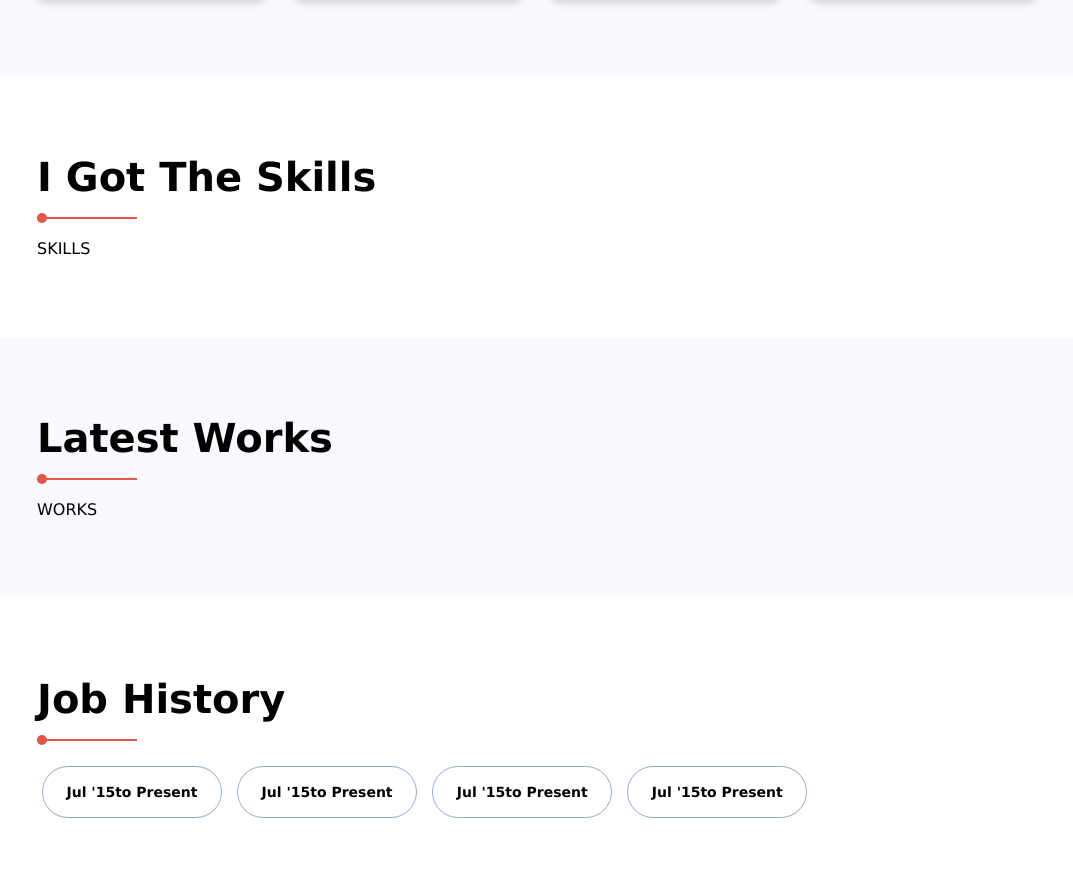
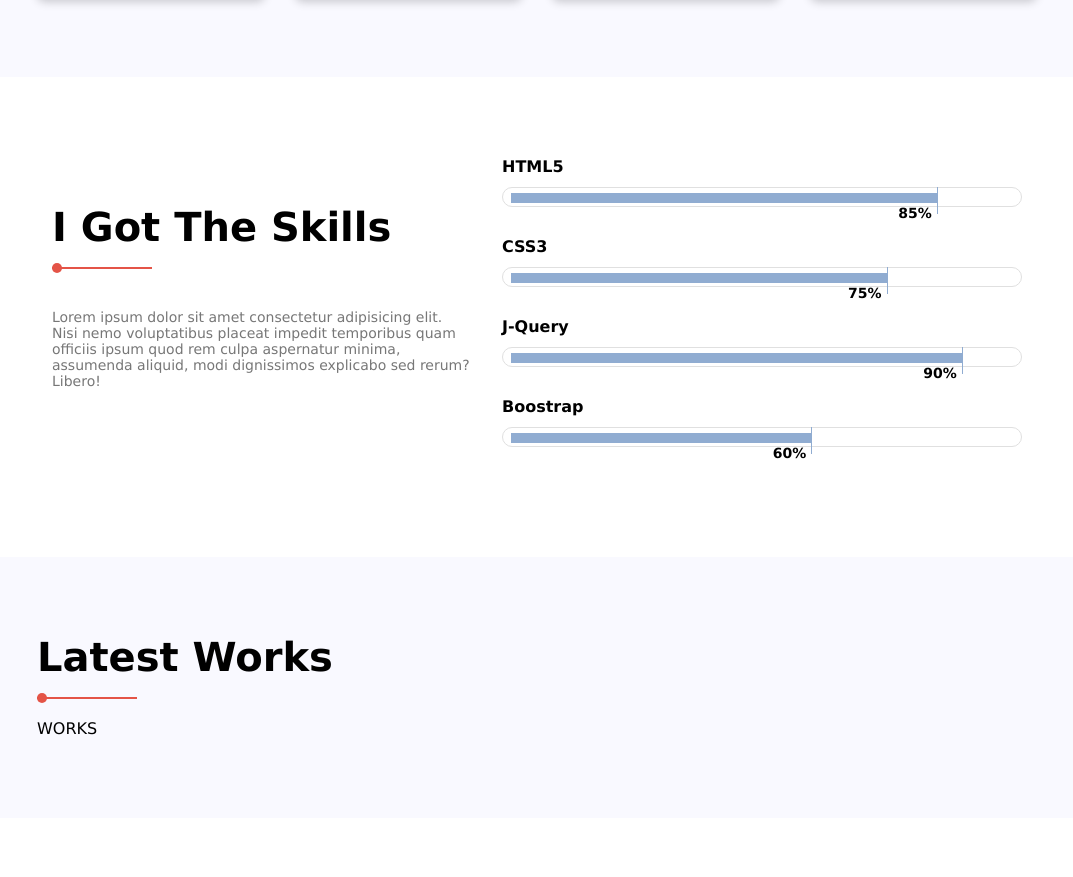
Before and after one commit to front-end-by-rimantas/Kareem-portfolio-project, a plain HTML site: page index.html in a window 1280 px wide. Shown: the part 907-1784 px from the top of the page, without its empty margins (103-1176 px from the left). Drawn offline with Linux system fonts and the light colour scheme.

Commit message:
Skill section #9

```diff
--- a/css/main.css
+++ b/css/main.css
@@ -161,8 +161,78 @@ body * {
 
 
 /* SKILLS */
+body > #skills > .container > .left{
+    display: inline-block;
+    width: 45%;
+    float: left;
+    margin-top: 50px;
+    padding-right: 15px;
+    padding-left: 15px;
+    }
 
+    body > #skills > .container > .left > p{
+        display: inline-block;
+        width: 100%;
+        float: left;
+        font-size: 14px;
+        color: #777;
+        margin-top: 20px;
+    }
 
+body > #skills > .container > .right{
+    display: inline-block;
+    width: 55%;
+    float: left;
+    padding-right: 15px;
+    padding-left: 15px;
+    }
+
+        body > #skills > .container > .right >  {
+            display: inline-block;
+            width: 100%;
+            margin: 10px 0;
+        }
+
+                .progress-bar > .title {
+                    margin-bottom: 10px;
+                    font-weight: bold;
+                    font-size: 16px;
+                    line-height: 20px;
+                    display: inline-block;
+                    float: left;
+                }
+
+                 .progress-bar > .bar {
+                    display: inline-block;
+                    width: 100%;
+                    height: 20px;
+                    border: 1px solid #e0e0e0;
+                    background: transparent;
+                    border-radius: 50px;
+                    padding: 5px 8px;
+                    margin-bottom: 30px;
+            }
+                         .progress-bar > .bar > .value {
+                            display: inline-block;
+                            height: 10px;
+                            float: left;
+                            background-color: #90ACD1;
+                 }
+                         .progress-bar > .bar > .value > .vertical-line {
+                            width: 1px;
+                            height: 27px;
+                            float: right;
+                            margin-top: -6px;
+                            background: #90acd1;
+                    }
+                         .progress-bar > .bar > .value > .value1 {
+                            display: inline-block;
+                            font-weight: bold;
+                            float: right;
+                            padding-top: 12px;
+                            padding-right: 5px;
+                            font-size: 14px;
+                    }
 
 /* LATEST WORKS */
 
--- a/index.html
+++ b/index.html
@@ -45,11 +45,56 @@
 
     <div id="skills">
         <div class="container">
+            <div class="left">
             <div class="block-title">
                 <h2>I Got The Skills</h2>
                 <div class="line"></div>
             </div>
-            SKILLS
+                <p>Lorem ipsum dolor sit amet consectetur adipisicing elit. Nisi nemo voluptatibus
+                        placeat impedit temporibus quam officiis ipsum quod rem culpa aspernatur minima,
+                        assumenda aliquid, modi dignissimos explicabo sed rerum? Libero!
+                </p>
+
+            </div>
+            <div class="right">
+
+                <div class="progress-bar">
+                        <div class="title">HTML5</div>
+                        <div class="bar">
+                            <div class="value" style="width: 85%;">
+                                <div class="vertical-line"></div>
+                                <div class="value1">85%</div>
+                             </div>
+                         </div>
+                </div>
+                <div class="progress-bar">
+                        <div class="title">CSS3</div>
+                        <div class="bar">
+                            <div class="value" style="width: 75%;">
+                                <div class="vertical-line"></div>
+                                <div class="value1">75%</div>
+                        </div>
+                     </div>
+                </div>
+                <div class="progress-bar">
+                    <div class="title">J-Query</div>
+                    <div class="bar">
+                        <div class="value" style="width: 90%;">
+                            <div class="vertical-line"></div>
+                            <div class="value1">90%</div>
+                        </div>
+                    </div>
+                </div>
+                <div class="progress-bar">
+                    <div class="title">Boostrap</div>
+                    <div class="bar">
+                        <div class="value" style="width: 60%;">
+                            <div class="vertical-line"></div>
+                            <div class="value1">60%</div>
+                        </div>
+                    </div>
+                </div>
+            </div>
         </div>
     </div>
 
```
